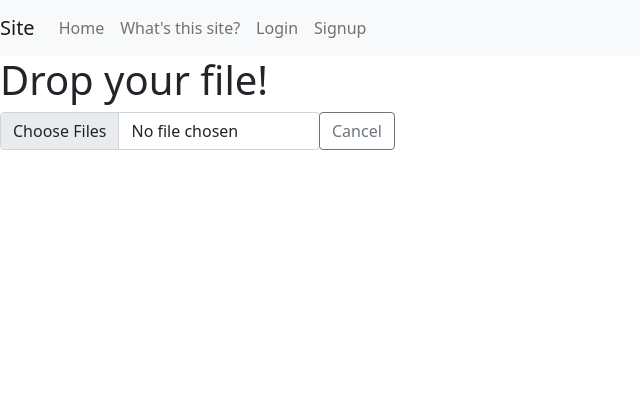
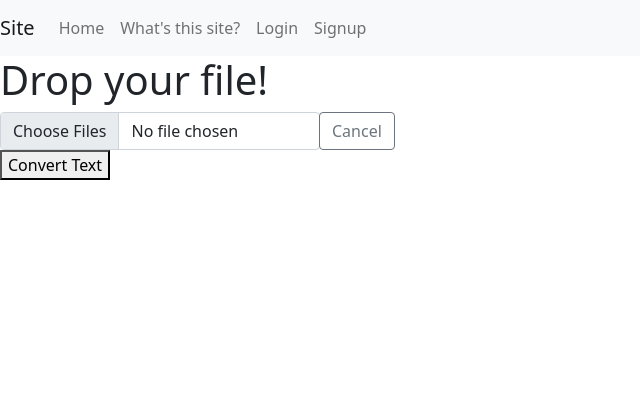
Before and after one commit to Cieojj21AP/sample-application-001, a Django app: page /convert/ in a window 1280 px wide. Shown: the top 420 px of the page, without its empty margins (0-640 px from the left). Run offline with Django 5.2, Linux system fonts and the light colour scheme; some libraries are stand-ins or nearby versions.

Commit message:
add textract receiver

```diff
--- a/fileconvert/views.py
+++ b/fileconvert/views.py
@@ -1,6 +1,7 @@
 from django.shortcuts import render
 
 import logging
+import boto3
 
 
 # ログの名前空間取得
@@ -10,7 +11,43 @@ logger = logging.getLogger('general')
 # Convert画面表示
 #
 def index(request):
+
+    # ボタンが押下されたら実行
+    if "convert_progress" in request.POST:
+        # ログ出力
+        logger.info("Convertを開始します")
+
+        # ファイルをフォームから入手
+        fileObj = request.FILES['file']
+
+        # Textract送受信開始
+        resultTextract = textract_transceiver(fileObj)
+
+        # ログ出力
+        logger.info(resultTextract)
+
     # ログ出力
     logger.info("Convert画面を表示します")
 
     return render(request, 'convert.html')
+
+#
+# Textract送受信用関数
+#
+def textract_transceiver(uploadFiles):
+    # Amazon Textract client
+    textractClient = boto3.client('textract', region_name="ap-southeast-1")
+
+    # 画像ファイルを開く
+    # With文が終わるとファイルを閉じてメモリを解放する
+    with open(uploadFiles, 'rb') as file:
+        data = file.read()
+
+    # Amazon Textractを呼び出し、レスポンスをキャッチ
+    response = textractClient.detect_document_text(
+        Document={
+            'Bytes': data
+        }
+    )
+
+    return response
--- a/templates/convert.html
+++ b/templates/convert.html
@@ -18,4 +18,8 @@
 	</div>
 </div>
 
+<button type='submit' name='convert_progress' onclick="return confirm('Do you convert this document?')">
+	Convert Text
+</button>
+
 {% endblock %}
```
